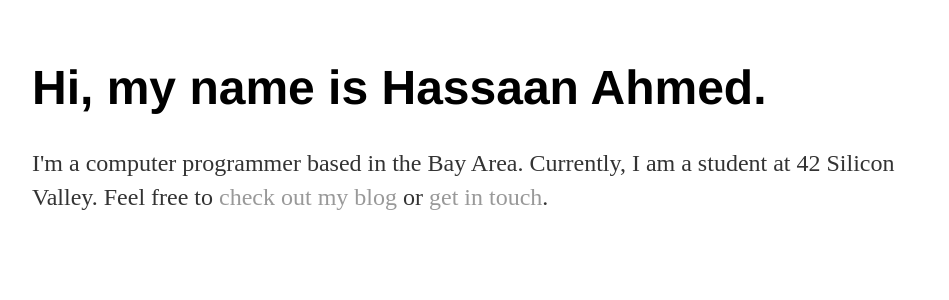
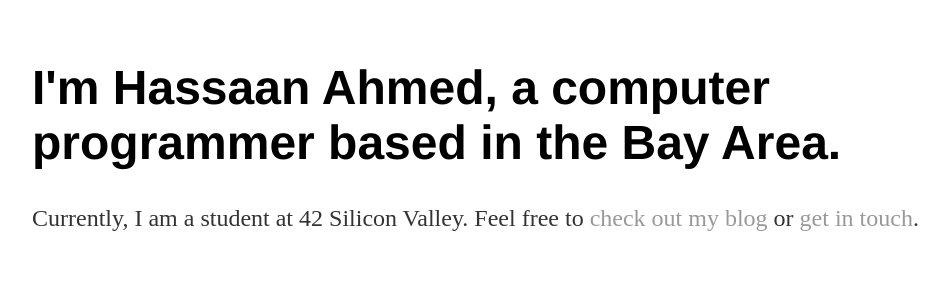
Before and after one commit to ahmedxyz/ahmedxyz.github.io, a Jekyll site: the page built from index.html, in a window 1280 px wide. Shown: the top 300 px of the page, without its empty margins (160-1109 px from the left). Built offline with Jekyll 4.4.1, drawn with Linux system fonts in a browser that asks for light colours.

Commit message:
Update content

```diff
--- a/index.html
+++ b/index.html
@@ -3,6 +3,6 @@ layout: default
 title: Hassaan Ahmed
 ---
 <div class="blurb">
-	<h1>Hi, my name is Hassaan Ahmed.</h1>
-	<p>I'm a computer programmer based in the Bay Area. Currently, I am a student at 42 Silicon Valley. Feel free to <a href="blog/index.html">check out my blog</a> or <a href="mailto:hahmed427@gmail.com">get in touch</a>.</p>
+	<h1>I'm Hassaan Ahmed, a computer programmer based in the Bay Area.</h1>
+	<p>Currently, I am a student at 42 Silicon Valley. Feel free to <a href="blog/index.html">check out my blog</a> or <a href="mailto:hahmed427@gmail.com">get in touch</a>.</p>
 </div><!-- /.blurb -->
```
